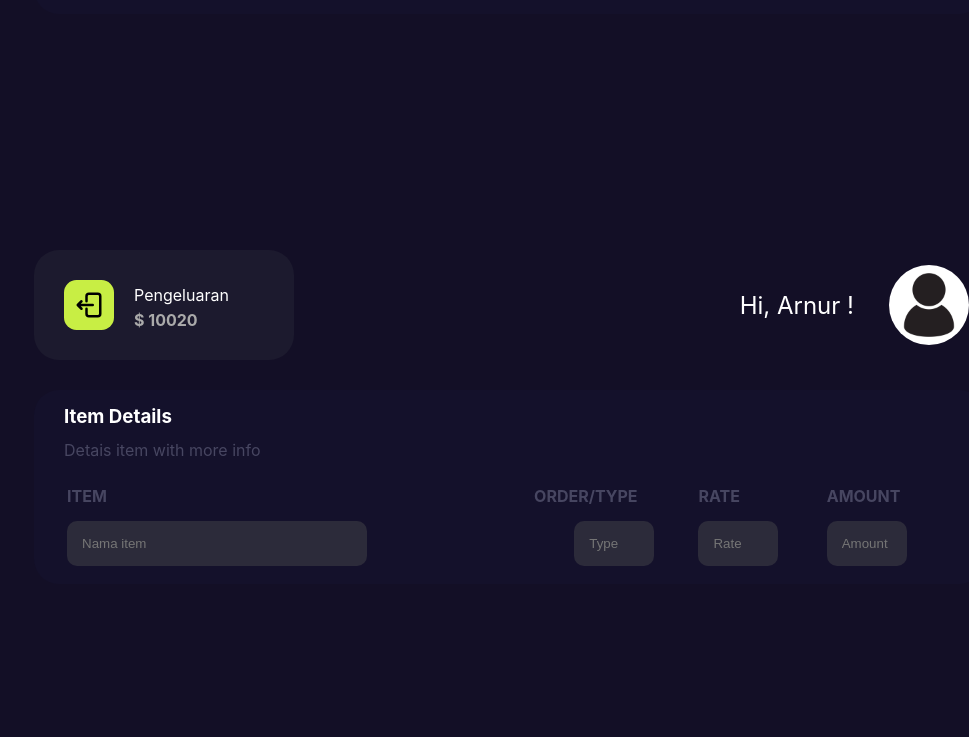
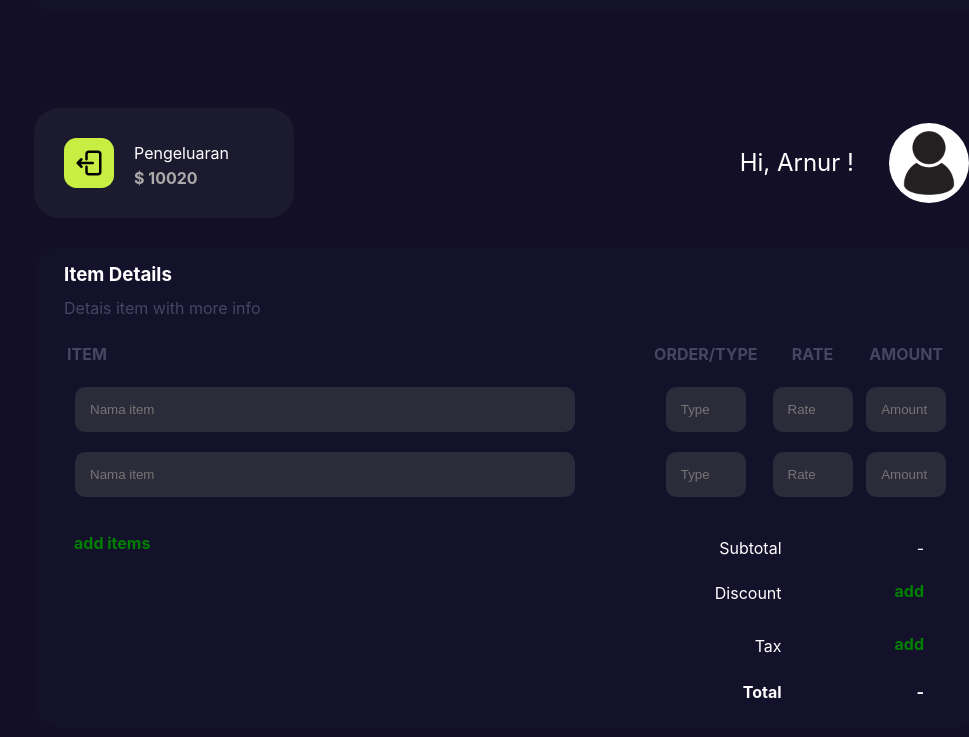
Before and after one commit to arifnurrizqi/Doo-it, a plain HTML site: page index.html in a window 1280 px wide. Shown: the part 1583-2320 px from the top of the page, without its empty margins (311-1280 px from the left). Drawn offline with nearby package versions, Linux system fonts and the light colour scheme.

Commit message:
add items

```diff
--- a/index.html
+++ b/index.html
@@ -67,7 +67,7 @@
           <div class="table">
             <div>
               <h3>Recent Transaction</h3>
-              <a href="#pengeluaran">View All
+              <a class="center" href="#pengeluaran">View All
                 <svg xmlns="http://www.w3.org/2000/svg" width="25" height="25"><path d="M7.293 4.707 14.586 12l-7.293 7.293 1.414 1.414L17.414 12 8.707 3.293 7.293 4.707z"/></svg>
               </a>
             </div>
@@ -310,7 +310,7 @@
                   <input type="text" placeholder="Nama item" name="input">
                 </div>
               </td>
-              <td class="flex">
+              <td>
                 <div class="input-container">
                   <input type="text" placeholder="Type" name="input">
                 </div>
@@ -326,8 +326,51 @@
                 </div>
               </td>
             </tr>
+            <tr>
+              <td>
+                <div id="item-input">
+                  <input type="text" placeholder="Nama item" name="input">
+                </div>
+              </td>
+              <td>
+                <div class="input-container">
+                  <input type="text" placeholder="Type" name="input">
+                </div>
+              </td>
+              <td>
+                <div class="input-container">
+                  <input type="text" placeholder="Rate" name="input">
+                </div>
+              </td>
+              <td>
+                <div class="input-container">
+                  <input type="text" placeholder="Amount" name="input">
+                </div>
+              </td>
+            </tr>
+          </table>
+          <div class="items-value">
+            <a href="#" class="btn-add"><strong>add items</strong></a>
+            <table class="table-value">
+              <tr>
+                <td>Subtotal</td>
+                <td id="total">-</td>
+              </tr>
+              <tr>
+                <td>Discount</td>
+                <td id="total"><a href="#" class="btn-add"><strong>add</strong></a></td>
+              </tr>
+              <tr>
+                <td>Tax</td>
+                <td id="total"><a href="#" class="btn-add"><strong>add</strong></a></td>
+              </tr>
+              <tr>
+                <td><strong>Total</strong></td>
+                <td id="total"><strong>-</strong></td>
+              </tr>
+            </table>
+          </div>
 
-          </table>
         </div>
       </section>
     </main>
--- a/style.css
+++ b/style.css
@@ -193,13 +193,16 @@ h3, h2 {
 
 .table div a:hover {background-color: #1d173b;}
 
-.table div a {
+.table div a, .btn-add {
   padding: 5px 0 0 10px;
   border-radius: 5px;
   display: flex;
-  align-items: center;
   color : green;
   margin-bottom: 10px;
+}
+
+.center {
+  align-items: center;
 }
 
 .table div a svg {
@@ -207,21 +210,24 @@ h3, h2 {
   margin-left: 10px;
 }
 
-#busines { display: flex;}
+#busines {
+  display: flex;
+  margin: 0;
+}
 
 #transaction, #items {
   background : #14112B;
   width: 100%;
 }
 
-#transaction td {
+#transaction td, .table-value td {
   border-left: none;
   border-right: none;
   padding: 8px;
   color: #fff;
 }
 
-#transaction th.column-center, #transaction td.column-center {
+#transaction th.column-center, #transaction td.column-center, #items th.column-center {
   text-align: center;
   color: #474661;
 }
@@ -232,7 +238,7 @@ h3, h2 {
 
 #transaction tr:hover {background-color: #1d173b;}
 
-#transaction th, .description, #items th {
+#transaction th, .description, #items th, .table-value th {
   text-align: left;
   font-size: 16px;
   padding-top: 12px;
@@ -315,8 +321,7 @@ h3, h2 {
 }
 
 .input-container {
-  display: flex;
-  align-items: center;
+  margin: auto;
   padding: 10px;
   border-radius: 10px;
   width: 60px;
@@ -329,8 +334,9 @@ h3, h2 {
 
 #item-input {
   padding: 10px;
+  margin: 8px;
   border-radius: 10px;
-  width: 280px;
+  width: 480px;
   background: rgba(70, 70, 75, 0.49);
 }
 
@@ -343,9 +349,20 @@ h3, h2 {
   width: 260px;
 }
 
-.flex {
+.items-value {
   display: flex;
-  justify-content: center;
+  justify-content: space-between;
+  margin-top: 20px;
+}
+
+.table-value {
+  width: 40%;
+  text-align: right;
+  margin-right: 20px;
+}
+
+.table-value .btn-add {
+  justify-content: flex-end;
 }
 
 @media (max-width: 768px) {
```
